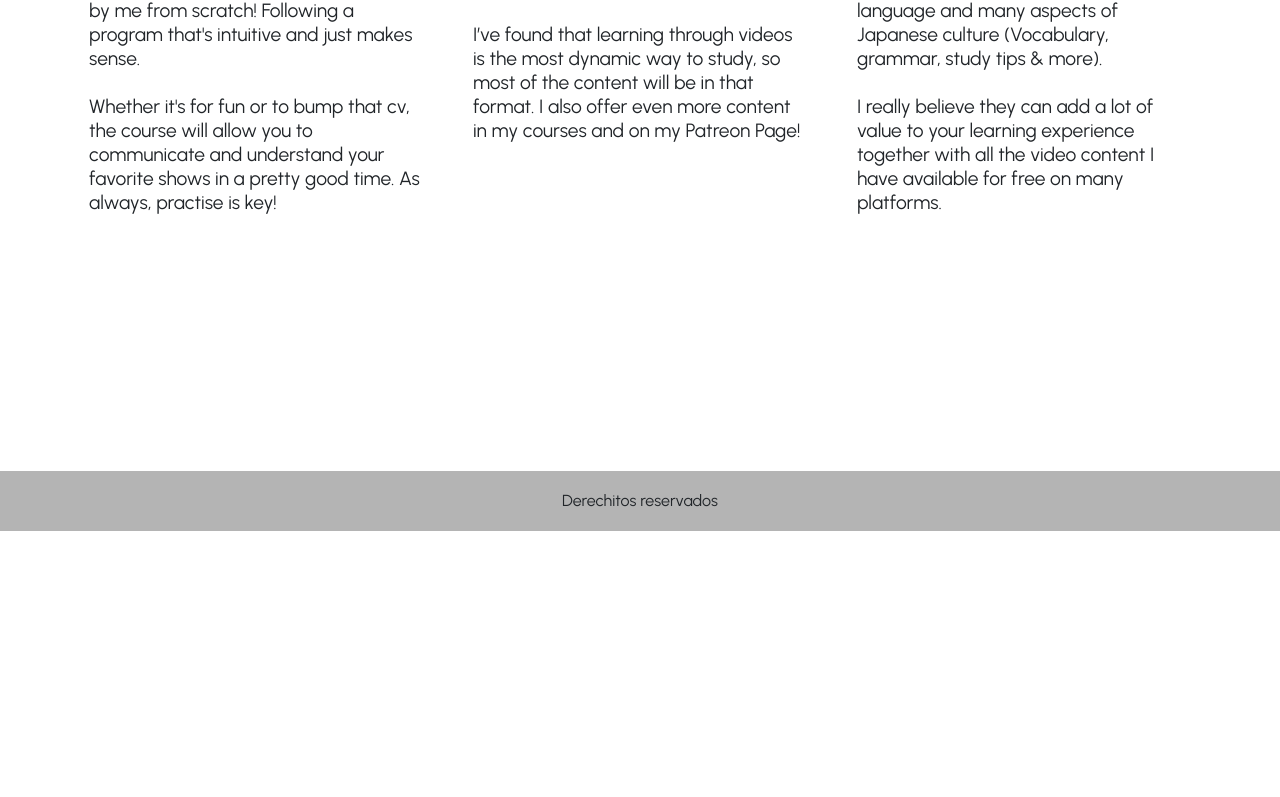
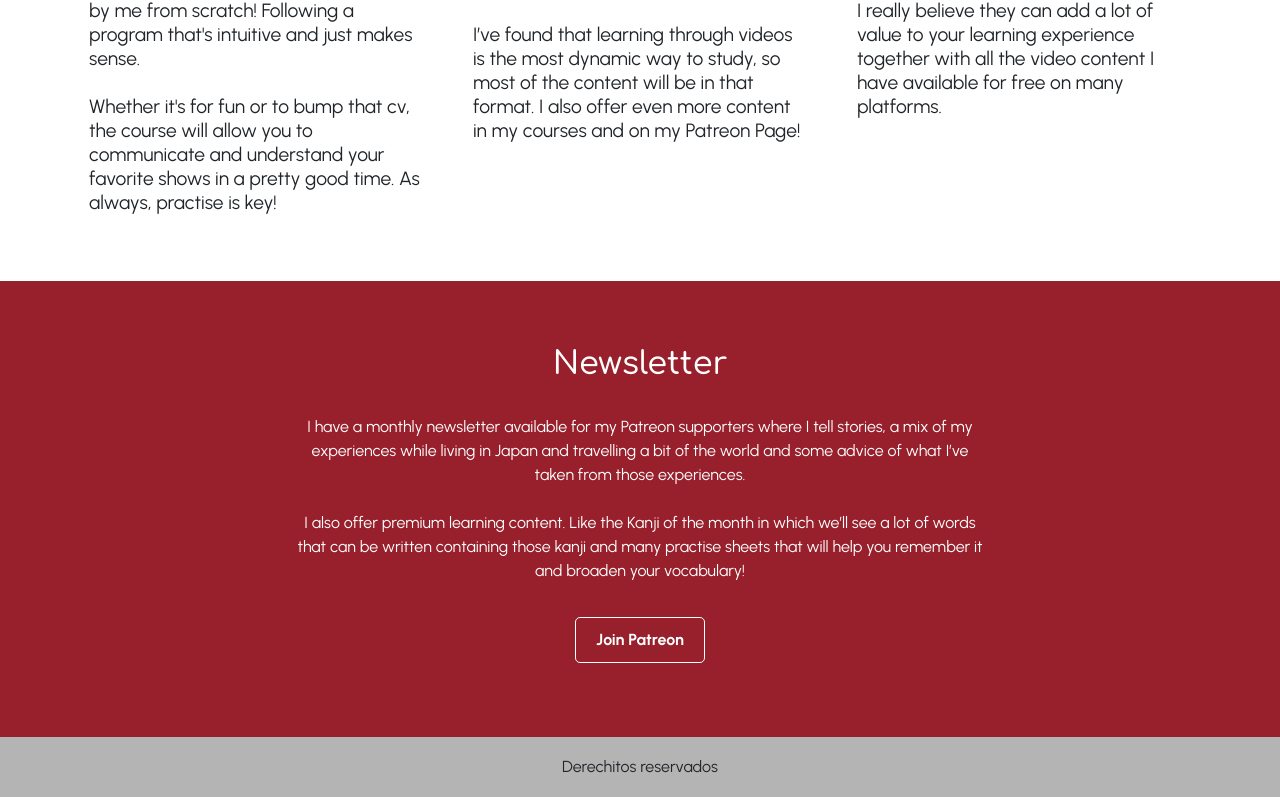
Before and after one commit to NerdySuccubus/shinasensei, a website: page index.html in a window 1280 px wide. Shown: the part 1373-2170 px from the top of the page. Before the commit the page ends 1904 px from the top, so only its background shows below. Drawn offline with nearby package versions, Linux system fonts and the light colour scheme; files whose address does not match are found by name.

Commit message:
Added new newletter section to index and fixed footer styling

```diff
--- a/index.html
+++ b/index.html
@@ -114,16 +114,31 @@
             <br>
             <h3>ARTICLES</h3>
             <br>
-            <p>I have a monthly newsletter available for my Patreon supporters where I tell stories, a mix of my experiences while living in Japan and travelling a bit of the world
-                and some advice of what I’ve taken from those experiences. <br><br>
-                The Mini-books are little, but resourceful, compilations of many topics that will help you learn the language
+            <p>I have a monthly newsletter available for my Patreon supporters, most of it based off day to day experiences I had in Japan and what I took out from them.  <br><br>
                  and many aspects of Japanese culture (Vocabulary, grammar, study tips & more).
                  <br><br>
                 I really believe they can add a lot of value to your learning experience together with all the video content I have available for free on many platforms.
 
         </p>
         </section>
+        <br>
+
+
+
     </main>
+
+    <section class="newsletter">
+      <h2>Newsletter</h2>
+      <br>
+      <p>
+        I have a monthly newsletter available for my Patreon supporters where I tell stories, a mix of my experiences while living in Japan and travelling a bit of the world and some advice of what I’ve taken from those experiences.
+        <br><br>
+        I also offer premium learning content. Like the Kanji of the month in which we’ll see a lot of words that can be written containing those kanji and many practise sheets that will help you remember it and broaden your vocabulary!
+      </p>
+      <br>
+      <button class="ctaButton"><a href="https://www.patreon.com/shinasensei">Join Patreon</a></button>
+
+    </section>
 
     <footer>Derechitos reservados</footer>
 
--- a/styles/style.css
+++ b/styles/style.css
@@ -113,7 +113,6 @@ background-color: #97202C;
     width:100%;
     text-align: center;
     padding: 5%;
-
     animation-name: gradualShowUp ;
     animation-duration: 2s;
     animation-timing-function: ease-in;
@@ -137,10 +136,55 @@ background-color: #97202C;
     text-align: start;
 }
 
+.newsletter{
+    width: 100%;
+    justify-content: center;
+    text-align: center;
+    padding: 5%;
+    background-color: #97202C;
+    color: #FFF;
+    margin: 0;
+}
+
+.newsletter p{
+    justify-self: center;
+    width: 60%;
+    text-align: center;
+    margin: auto;
+}
+
+.ctaButton{
+    background-color: #97202C;
+    color: #FFF;
+    font-family: 'Urbanist', sans-serif;
+    font-weight: 700;
+    border: 1px solid #fff;
+    border-radius: 5px;
+    margin: 10px 10px;
+    padding: 10px 20px;
+}
+.ctaButton a{
+    text-decoration: none;
+    color: #FFF;
+}
+
+.ctaButton:hover{
+    background-color: #d42e3f;
+    color: #FFF;
+    text-decoration: none;
+    transition: transform 0.5s ease-in-out;
+}
+.ctaButton a:hover{
+    text-decoration: none;
+    color: #FFF;
+}
+
+
 /*ABOUT ME SECTION*/
 
 .about_me{
     margin-top: 10%;
+    margin-bottom: 5.5%;
     display: flex;
     flex-direction: column;
     justify-content: center;
@@ -239,6 +283,7 @@ section .hr hr{
 
 .learn_table{
     margin-top: 5%;
+    margin-bottom: 5%;
     display: flex;
     flex-direction: row;
     justify-content: center;
@@ -274,6 +319,7 @@ td{
 
 .socials{
     margin-top: 5%;
+    margin-bottom: 7%;
     display: flex;
     flex-direction: column-reverse;
     justify-content: center;
@@ -457,6 +503,7 @@ td{
     font-family: 'Urbanist', sans-serif;
     font-weight: 700;
     border-radius: 5px;
+    border: 1px solid #97202C;
     margin: 10px 10px;
     padding: 10px 20px;
 }
@@ -468,12 +515,12 @@ footer{
     display: flex;
     justify-content: center;
     align-items: center;
-    margin-top: 190px;
     height: 60px;
     width:100%;
     font-family: 'Urbanist', sans-serif;
     font-size: 1rem;
     flex-shrink: 0;
+    margin: 0;
 }
 
 
@@ -851,7 +898,6 @@ footer{
         display: flex;
         justify-content: center;
         align-items: center;
-        margin-top: 190px;
         height: 60px;
         width:100%;
         font-family: 'Urbanist', sans-serif;
```
